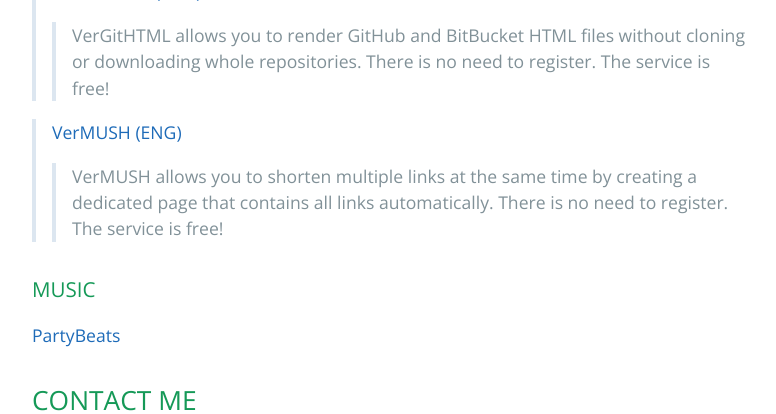
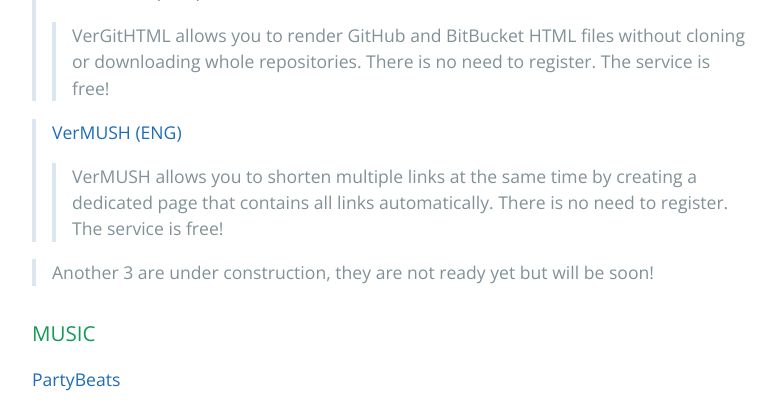
Before and after one commit to Verdem-crypto/verdem-crypto.github.io, a Jekyll site: the page built from index.md, in a window 1280 px wide and 900 px high, scrolled down 1587 px, cut to the strip 0-414 px from the top of the window. Shown: the whole strip, without its empty margins (192-968 px from the left). Built offline with Jekyll 4.4.1, drawn with Linux system fonts in a browser that asks for light colours; our own code applies the rules of GitHub Pages for plain Markdown files; the repository's description, which GitHub fills in, is left out.

Commit message:
Update index.md

```diff
--- a/index.md
+++ b/index.md
@@ -39,6 +39,8 @@
 >[VerMUSH (ENG)](http://verdemtv.page.link/vermush)
 >
 >>VerMUSH allows you to shorten multiple links at the same time by creating a dedicated page that contains all links automatically. There is no need to register. The service is free!
+
+>Another 3 are under construction, they are not ready yet but will be soon!
 
 ### MUSIC
 
```
